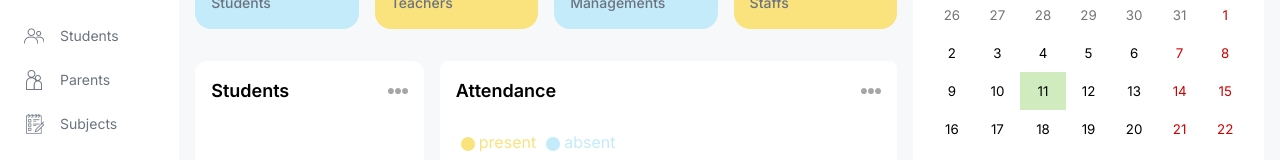
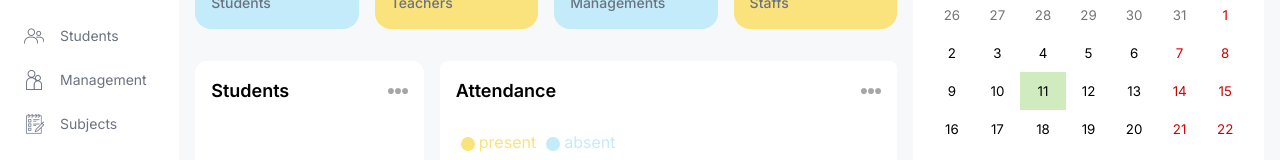
Before and after one commit to Yaqub-J/next-sms, a Next.js app: page /admin in a window 1280 px wide. Shown: the part 194-354 px from the top of the page. Built offline with nearby package versions, Linux system fonts and the light colour scheme.

Commit message:
Update Menu.tsx

```diff
--- a/src/components/Menu.tsx
+++ b/src/components/Menu.tsx
@@ -26,7 +26,7 @@ const menuItems = [
       },
       {
         icon: "/parent.png",
-        label: "Parents",
+        label: "Management",
         href: "/list/parents",
         visible: ["admin", "teacher"],
       },
```
